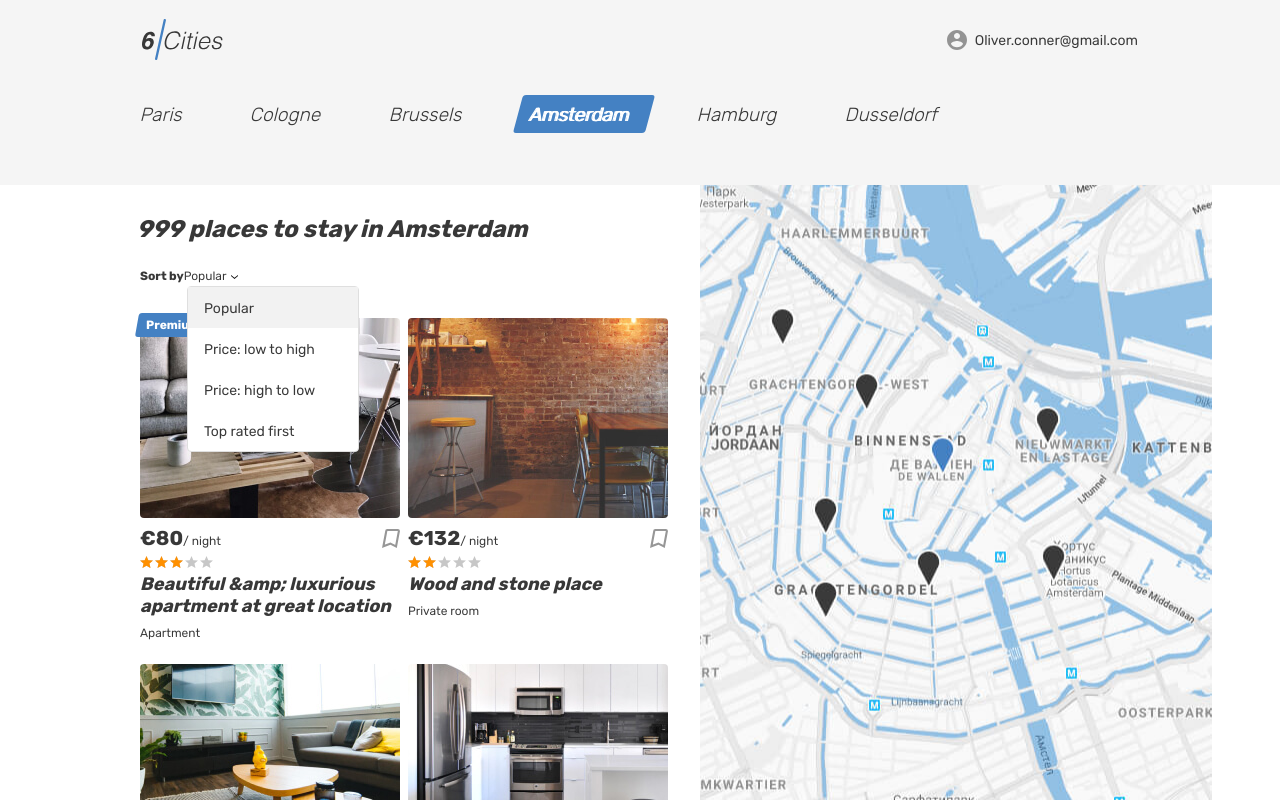
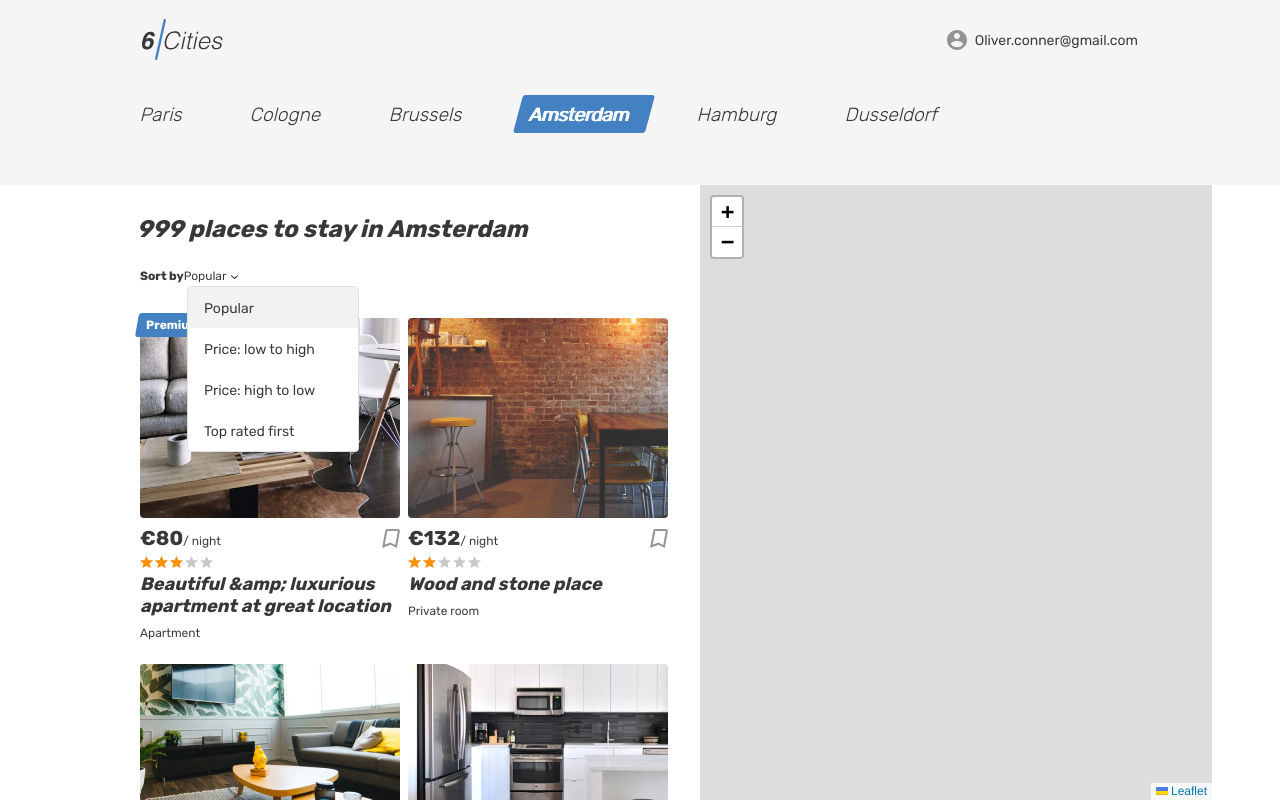
Before and after one commit to krupibox/947719-six-cities-5, a React app: page / in a window 1280 px wide. Built offline with nearby package versions, Linux system fonts and the light colour scheme.

Commit message:
Set webpack to handle css and images

```diff
--- a/package.json
+++ b/package.json
@@ -20,15 +20,18 @@
     "axios-mock-adapter": "1.17.0",
     "babel-jest": "25.1.0",
     "babel-loader": "8.1.0",
+    "css-loader": "5.0.0",
     "enzyme": "3.11.0",
     "enzyme-adapter-react-16": "1.15.5",
     "eslint": "5.13.0",
     "eslint-config-htmlacademy": "0.5.2",
     "eslint-plugin-react": "7.18.3",
+    "file-loader": "6.1.1",
     "jest": "25.1.0",
     "react-test-renderer": "16.12.0",
     "redux-devtools-extension": "2.13.8",
     "redux-mock-store": "1.5.4",
+    "style-loader": "2.0.0",
     "webpack": "4.41.6",
     "webpack-cli": "3.3.12",
     "webpack-dev-server": "3.10.3"
@@ -39,6 +42,7 @@
   "dependencies": {
     "axios": "0.19.2",
     "history": "4.10.1",
+    "leaflet": "^1.7.1",
     "prop-types": "15.7.2",
     "react": "16.12.0",
     "react-dom": "16.12.0",
--- a/src/components/main/main.jsx
+++ b/src/components/main/main.jsx
@@ -1,6 +1,7 @@
 import Header from '../header/header';
 import Cities from '../cities/cities';
 import OfferList from '../offers-list/offer-list';
+import Map from '../map/map';
 
 import offerProperties from "../../proptypes/offer-properties";
 
@@ -61,7 +62,11 @@ const Main = ({offersMock, numberOfPlaces, onCardHover, onCardClick}) => {
               </div>
             </section>
             <div className="cities__right-section">
-              <section className="cities__map map" />
+              <section className="cities__map map">
+
+                <Map />
+
+              </section>
             </div>
           </div>
         </div>
--- /dev/null
+++ b/src/components/map/map.jsx
@@ -0,0 +1,26 @@
+import {PureComponent} from "react";
+import Leaflet from 'leaflet';
+import 'leaflet/dist/leaflet.css';
+
+
+class Map extends PureComponent {
+
+  constructor(props) {
+    super(props);
+  }
+
+  componentDidMount() {
+    Leaflet.map(`map`).setView([51.505, -0.09], 13);
+  }
+
+
+  render() {
+
+    return (
+      <div id="map" style={{height: `100%`}}></div>
+    );
+
+  }
+}
+
+export default Map;
--- a/src/components/offers-list/offer-list.jsx
+++ b/src/components/offers-list/offer-list.jsx
@@ -1,4 +1,4 @@
-import React, {PureComponent} from "react";
+import {PureComponent} from "react";
 import OfferCard from '../offer-card/offer-card';
 
 import offerProperties from "../../proptypes/offer-properties";
--- a/webpack.config.js
+++ b/webpack.config.js
@@ -22,7 +22,9 @@ module.exports = {
                 use: {
                     loader: 'babel-loader',
                 },
-            }
+            },
+            { test: /\.css$/, use: ["style-loader","css-loader"] },
+            { test: /\.(png|svg|jpg)$/, use: [ 'file-loader' ] },
         ],
     },
     plugins: [
```
Also changed, not shown: 1 other file (tests, documents, lock files or other folders).
